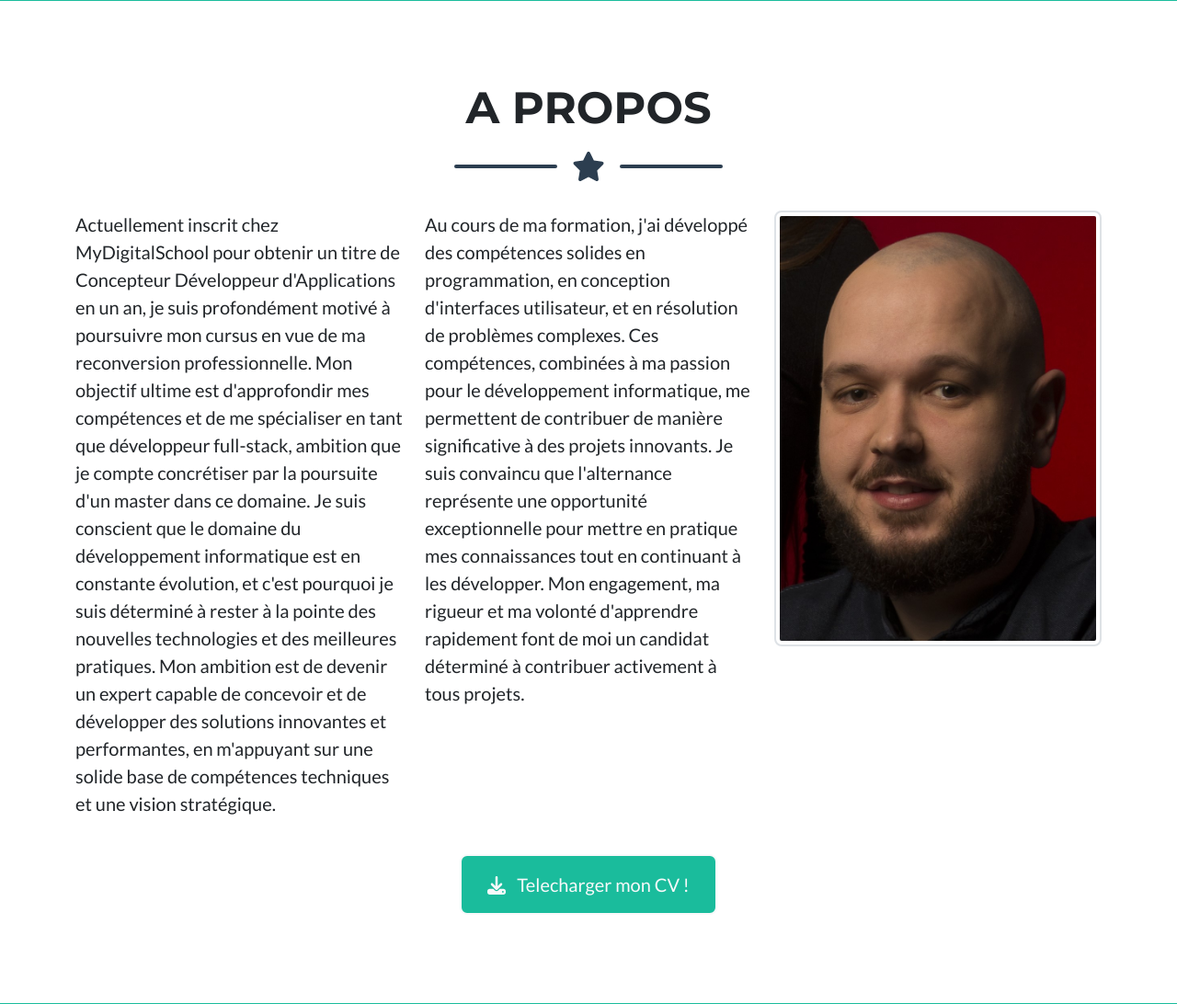
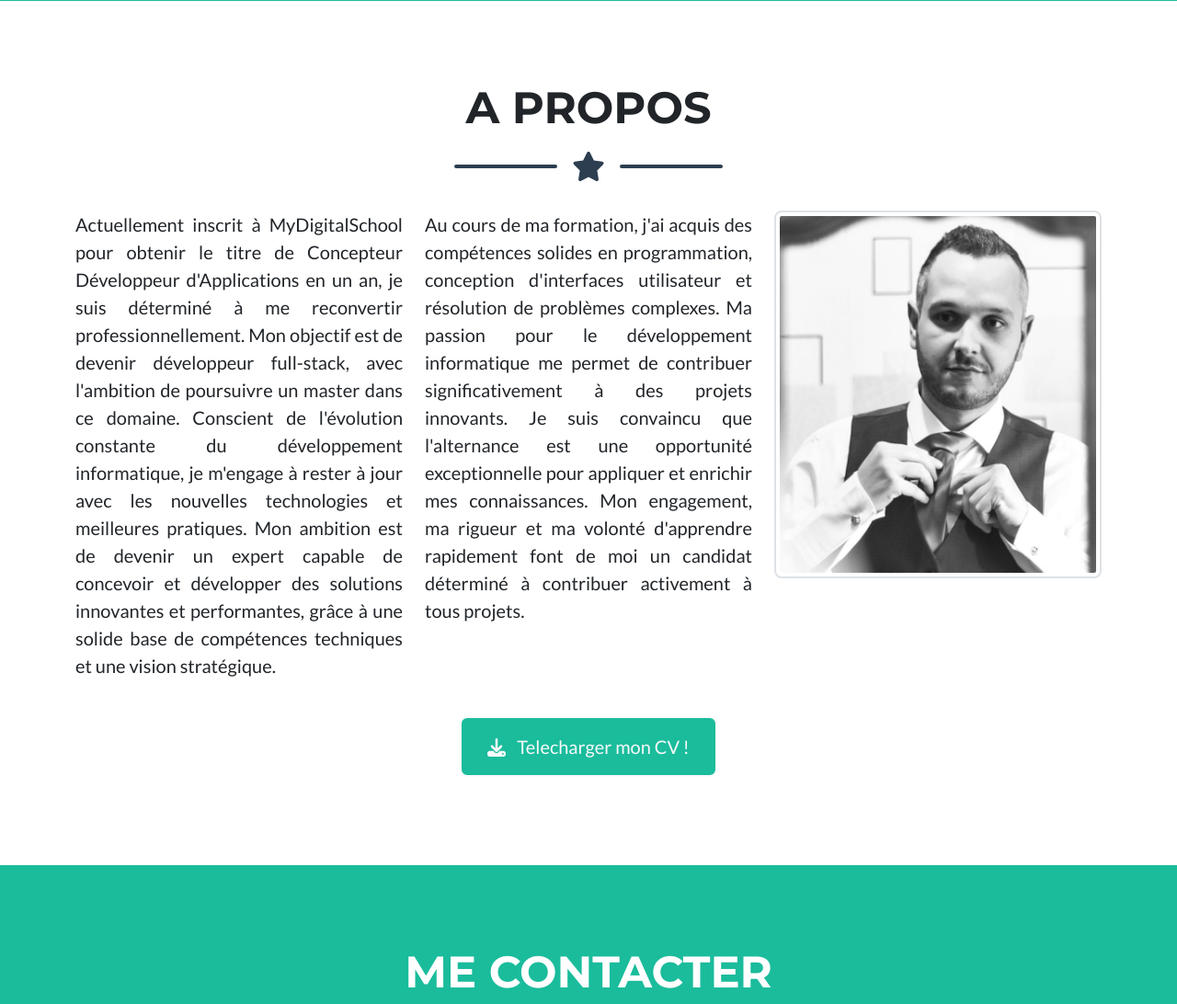
Before and after one commit to MoryFabrice/Portfolio, a PHP site: page / in a window 1280 px wide. Shown: the part 2323-3415 px from the top of the page at 92% size. Run offline with PHP 8.4, Linux system fonts and the light colour scheme; some libraries are stand-ins or nearby versions.

Commit message:
quelques mise en page
tout est dit

```diff
--- a/views/aPropos.phtml
+++ b/views/aPropos.phtml
@@ -14,8 +14,8 @@
             <!-- About Section Content-->
             <div class="row">
                 <div class="col-lg-4 ms-auto">
-                    <p class="lead">
-                        Actuellement inscrit chez MyDigitalSchool pour obtenir un titre de
+                    <p class="lead text-justify">
+                        <!-- Actuellement inscrit chez MyDigitalSchool pour obtenir un titre de
                         Concepteur Développeur d'Applications en un an, je suis
                         profondément motivé à poursuivre mon cursus en vue de ma
                         reconversion professionnelle. Mon objectif ultime est
@@ -27,12 +27,20 @@
                         nouvelles technologies et des meilleures pratiques. Mon ambition
                         est de devenir un expert capable de concevoir et de développer des
                         solutions innovantes et performantes, en m'appuyant sur une solide
-                        base de compétences techniques et une vision stratégique.
+                        base de compétences techniques et une vision stratégique. -->
+                        Actuellement inscrit à MyDigitalSchool pour obtenir le titre de
+                        Concepteur Développeur d'Applications en un an, je suis déterminé
+                        à me reconvertir professionnellement. Mon objectif est de devenir
+                        développeur full-stack, avec l'ambition de poursuivre un master dans
+                        ce domaine. Conscient de l'évolution constante du développement informatique,
+                        je m'engage à rester à jour avec les nouvelles technologies et meilleures pratiques.
+                        Mon ambition est de devenir un expert capable de concevoir et développer des solutions
+                        innovantes et performantes, grâce à une solide base de compétences techniques et une vision stratégique.
                     </p>
                 </div>
                 <div class="col-lg-4 me-auto">
-                    <p class="lead">
-                        Au cours de ma formation, j'ai développé des compétences solides
+                    <p class="lead text-justify">
+                        <!-- Au cours de ma formation, j'ai développé des compétences solides
                         en programmation, en conception d'interfaces utilisateur, et en
                         résolution de problèmes complexes. Ces compétences, combinées à ma
                         passion pour le développement informatique, me permettent de
@@ -41,12 +49,20 @@
                         exceptionnelle pour mettre en pratique mes connaissances tout en
                         continuant à les développer. Mon engagement, ma rigueur et ma
                         volonté d'apprendre rapidement font de moi un candidat déterminé à
-                        contribuer activement à tous projets.
+                        contribuer activement à tous projets. -->
+                        Au cours de ma formation, j'ai acquis des compétences solides en programmation,
+                        conception d'interfaces utilisateur et résolution de problèmes complexes.
+                        Ma passion pour le développement informatique me permet de contribuer significativement
+                        à des projets innovants. Je suis convaincu que l'alternance est une opportunité
+                        exceptionnelle pour appliquer et enrichir mes connaissances. Mon engagement,
+                        ma rigueur et ma volonté d'apprendre rapidement font de moi un candidat déterminé
+                        à contribuer activement à tous projets.
+
                     </p>
                 </div>
                 <div class="col-lg-4 me-auto">
                     <p class="lead">
-                        <img src="assets/img/Fabrice_MORY_4.jpg" alt="MoryFabrice" class="img-thumbnail">
+                        <img src="assets/img/Fabrice_MORY.jpg" alt="MoryFabrice" class="img-thumbnail">
                     </p>
                 </div>
             </div>
--- a/views/footer.phtml
+++ b/views/footer.phtml
@@ -26,7 +26,7 @@
                 <!-- Footer About Text-->
                 <div class="col-lg-4">
                     <h4 class="text-uppercase mb-4">A propos de moi</h4>
-                    <p class="lead mb-0">
+                    <p class="lead mb-0 text-justify">
                         <!-- Jeune développeur recherche alternance mortelle,
                         Une alternance qui pourrait lui donner des ailes,
                         Une entreprise fidèle et qui n'a pas peur qu'on l'aime,
```
